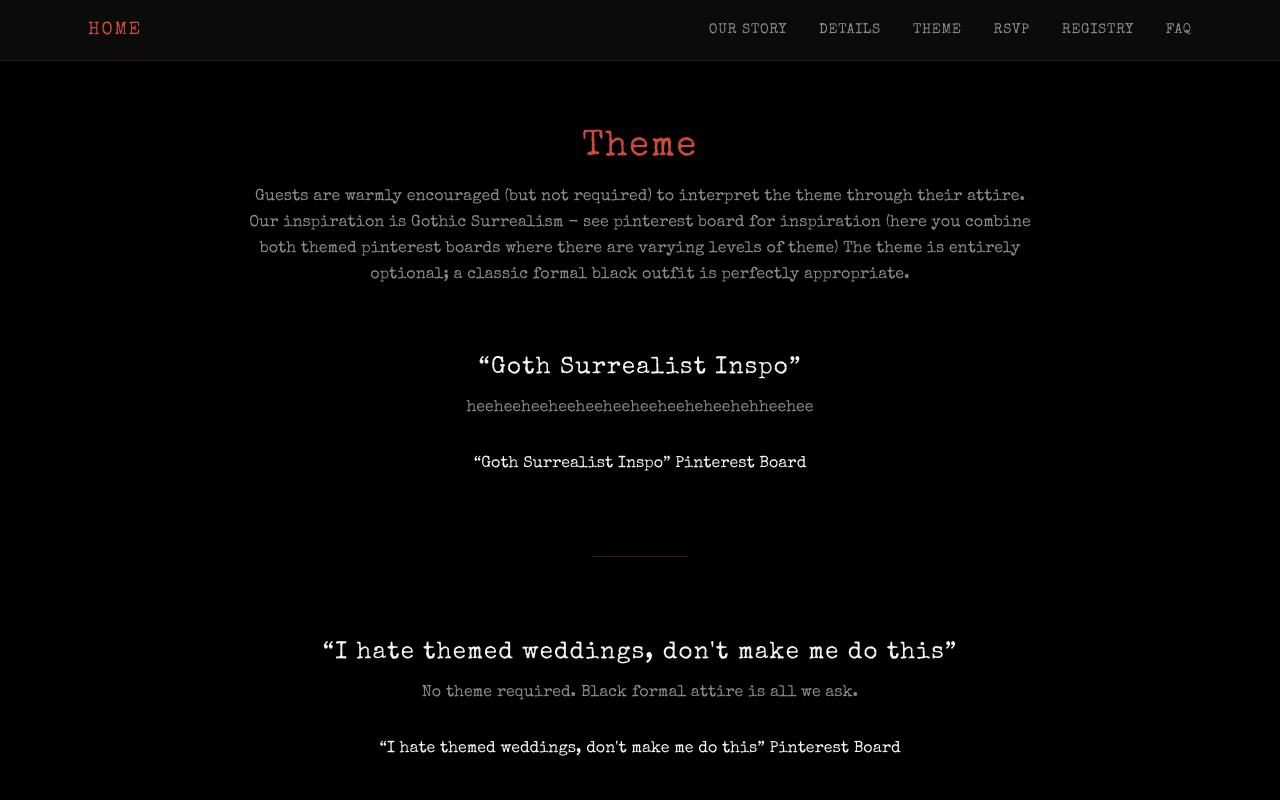
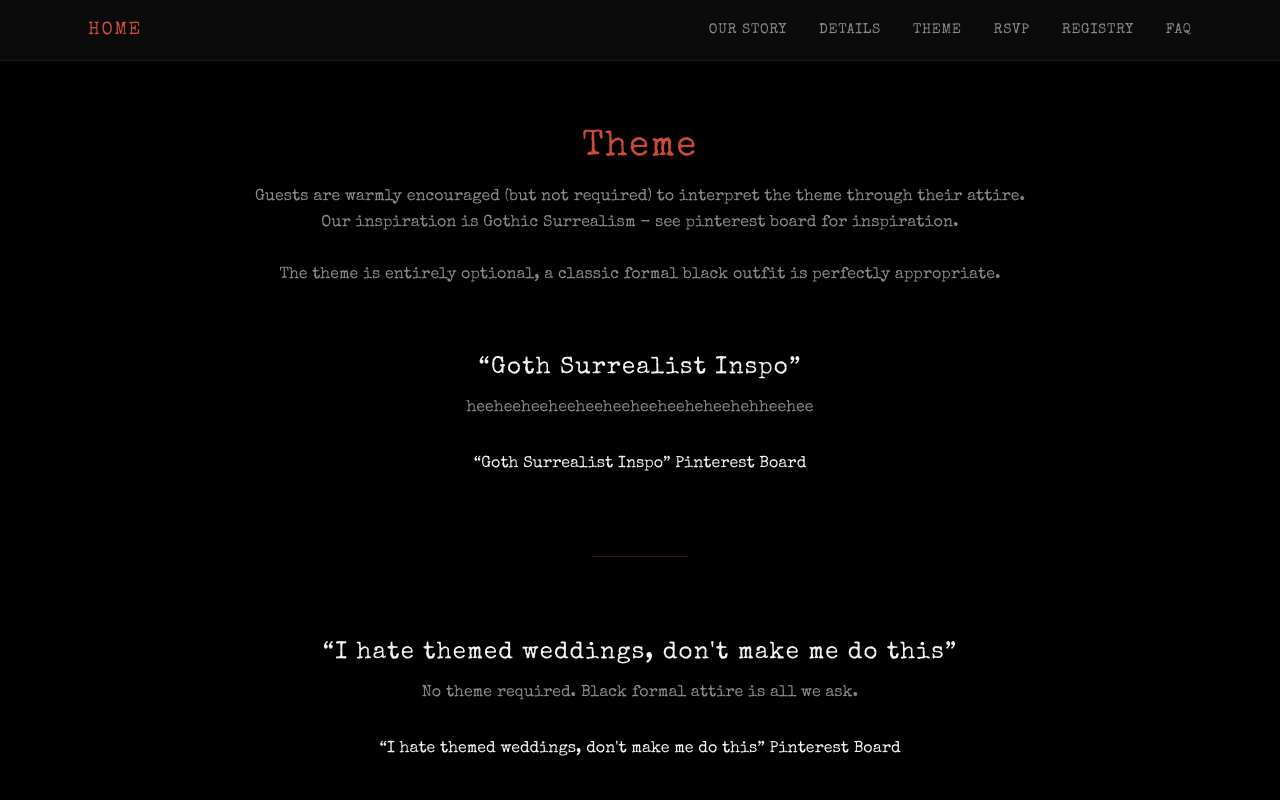
Before and after one commit to nick-brown2014/nickarina, a Next.js app: page /theme in a window 1280 px wide. Shown: the top 800 px of the page. Built offline with nearby package versions, Linux system fonts and the light colour scheme.

Commit message:
remoed placeholder text

```diff
--- a/app/theme/page.tsx
+++ b/app/theme/page.tsx
@@ -36,8 +36,10 @@
           Theme
         </h1>
         <p className="text-muted leading-relaxed mb-16 max-w-[800px] mx-auto">
-          Guests are warmly encouraged (but not required) to interpret the theme through their attire. Our inspiration is Gothic Surrealism - see pinterest board for inspiration (here you combine both themed pinterest boards where there are varying levels of theme)
-          The theme is entirely optional; a classic formal black outfit is perfectly appropriate.
+          Guests are warmly encouraged (but not required) to interpret the theme through their attire. Our inspiration is Gothic Surrealism - see pinterest board for inspiration.
+          <br></br>
+          <br></br>
+          The theme is entirely optional, a classic formal black outfit is perfectly appropriate.
         </p>
 
         <div className="space-y-20">
```
